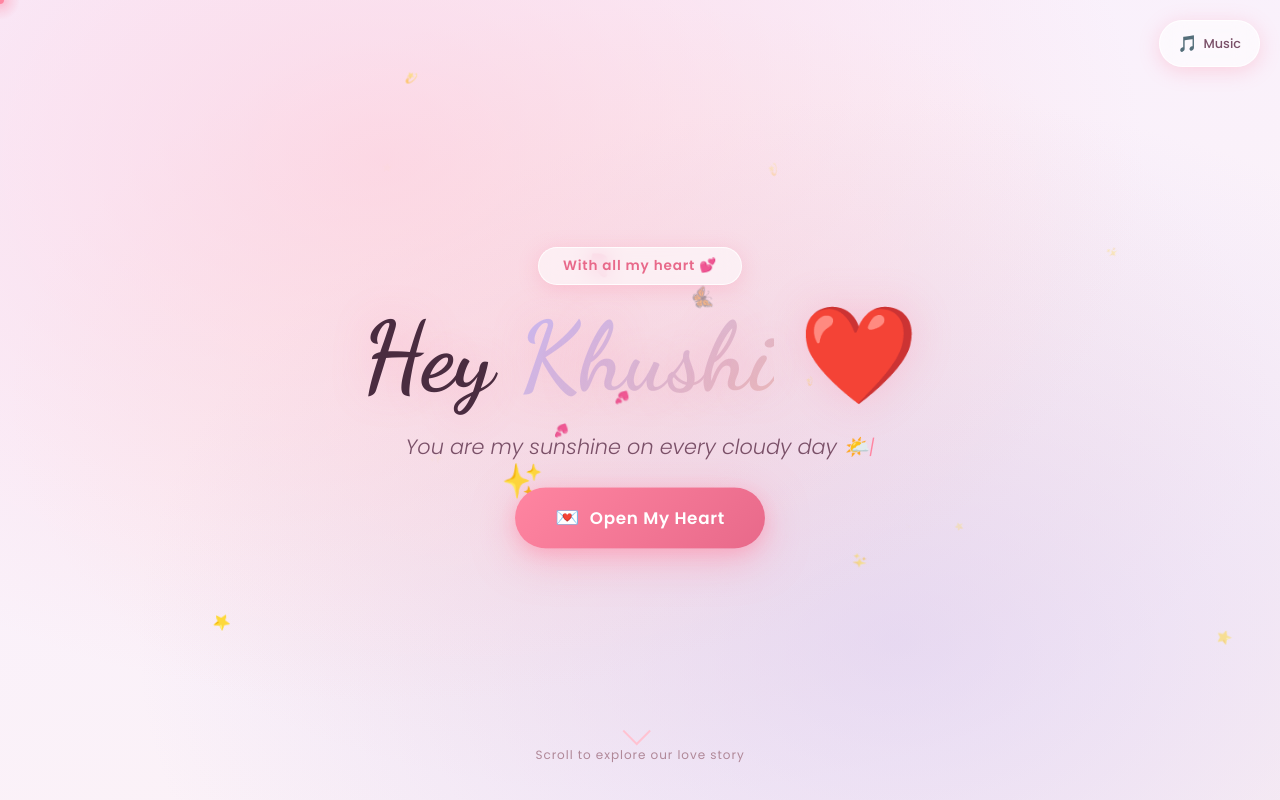
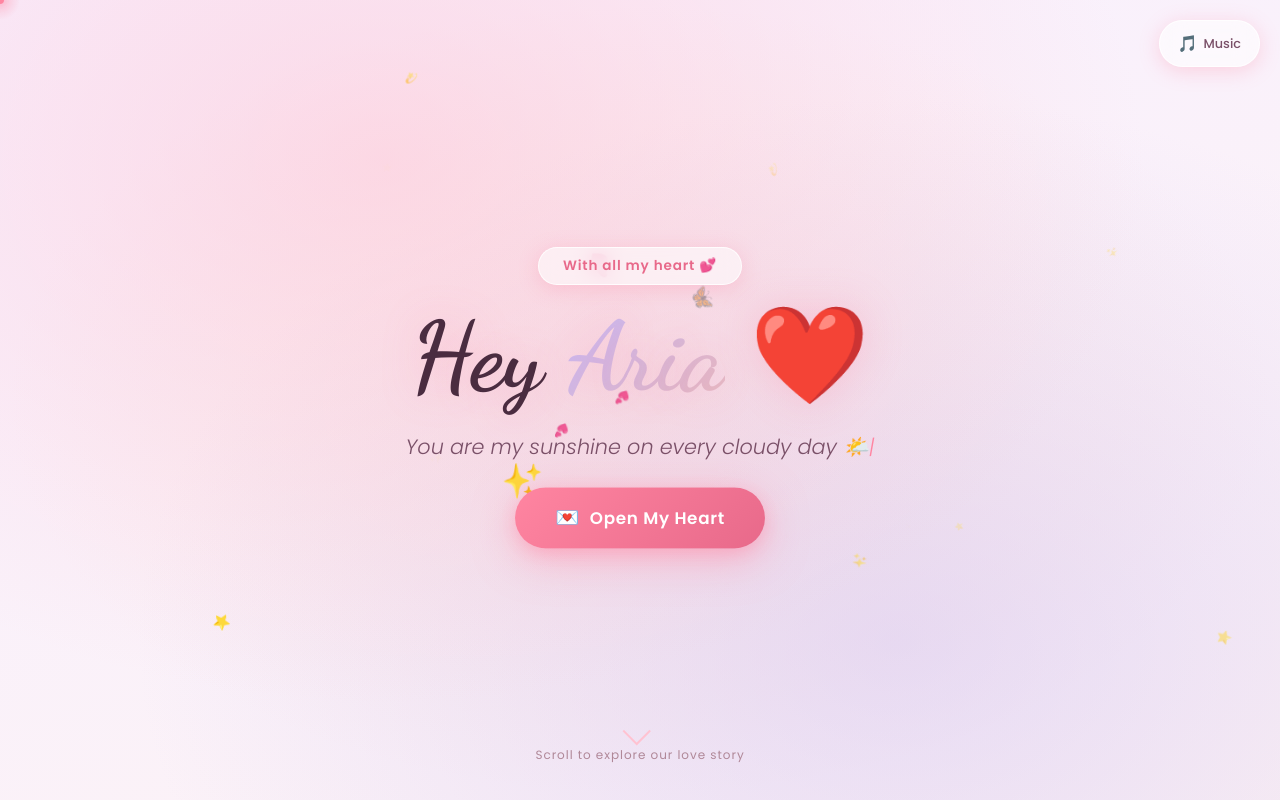
Before and after one commit to dharmikmanani/Khushi, a plain HTML site: page Lettert/index.html in a window 1280 px wide. Shown: the top 800 px of the page. Drawn offline with Linux system fonts and the light colour scheme.

Commit message:
Name Changed

```diff
--- a/Lettert/index.html
+++ b/Lettert/index.html
@@ -3,7 +3,7 @@
 <head>
   <meta charset="UTF-8" />
   <meta name="viewport" content="width=device-width, initial-scale=1.0" />
-  <title>Hey Khushi ❤️</title>
+  <title>Hey Aria ❤️</title>
   <link rel="preconnect" href="https://fonts.googleapis.com" />
   <link rel="preconnect" href="https://fonts.gstatic.com" crossorigin />
   <link href="https://fonts.googleapis.com/css2?family=Dancing+Script:wght@400;600;700&family=Poppins:ital,wght@0,300;0,400;0,500;0,600;1,300;1,400&display=swap" rel="stylesheet" />
@@ -49,7 +49,7 @@
 
       <div class="hero-content">
         <div class="hero-badge reveal-up">With all my heart 💕</div>
-        <h1 class="hero-title reveal-up">Hey <span class="name-highlight">Khushi</span> ❤️</h1>
+        <h1 class="hero-title reveal-up">Hey <span class="name-highlight">Aria</span> ❤️</h1>
         <div class="hero-subtitle reveal-up">
           <span id="typing-text"></span><span class="cursor-blink">|</span>
         </div>
@@ -89,7 +89,7 @@
           <div class="letter-inner">
             <div class="letter-deco-top">✦ ✦ ✦</div>
             <p class="letter-date">Forever & Always ✨</p>
-            <h3 class="letter-salutation">My Dearest <span class="inline-highlight">Khushi</span>,</h3>
+            <h3 class="letter-salutation">My Dearest <span class="inline-highlight">Aria</span>,</h3>
             <p class="letter-body">
               There are moments in life that feel too perfect to be real — and every single moment with you feels exactly like that. 🌸
             </p>
```
